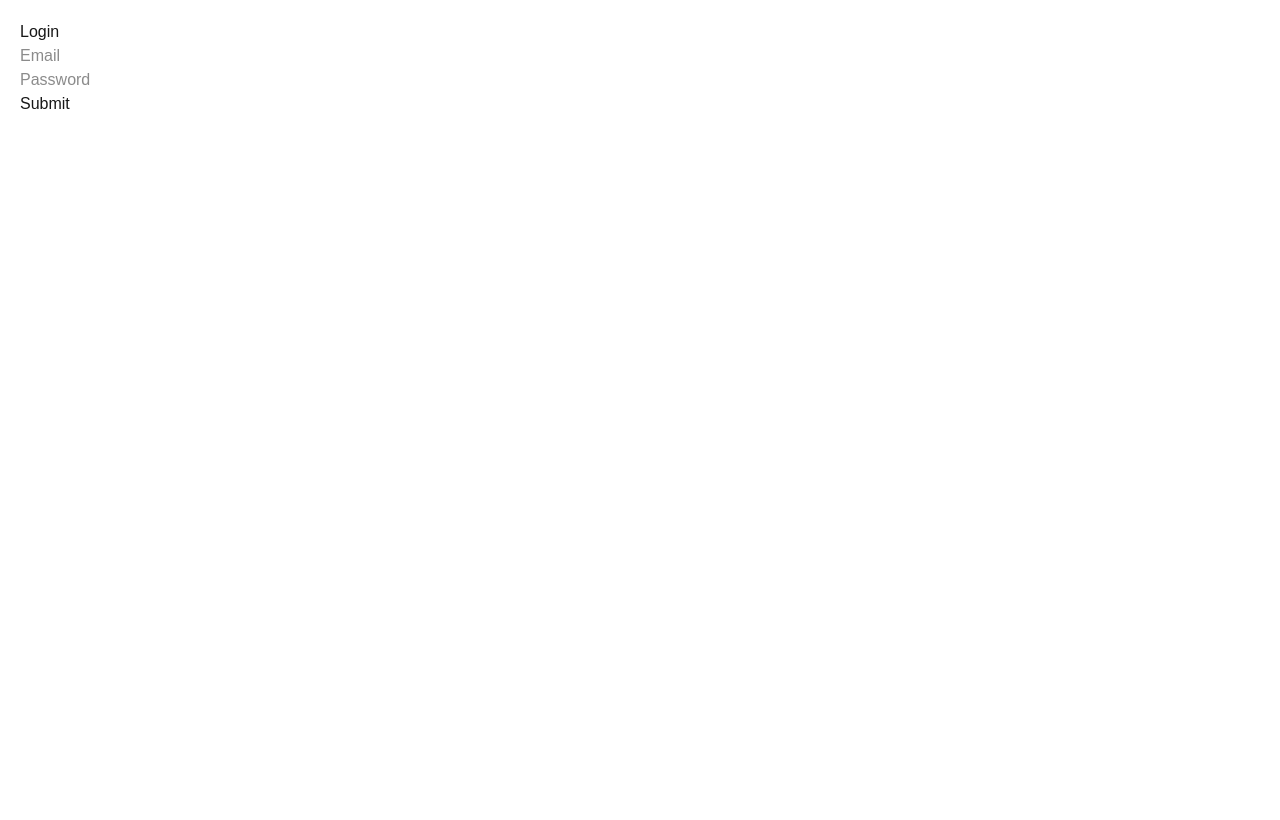
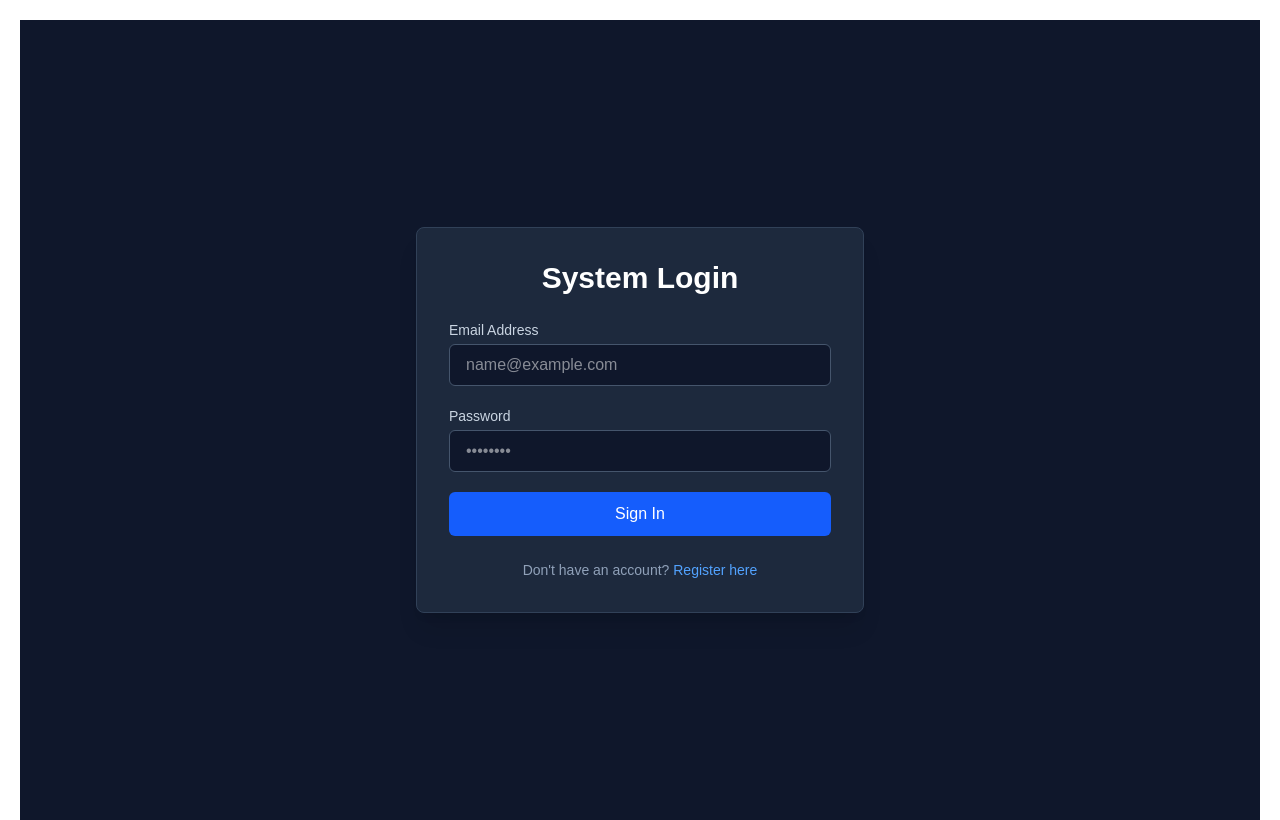
Before and after one commit to RahilMaiyani/AuthNext, a Next.js app: page /login in a window 1280 px wide. Built offline with nearby package versions, Linux system fonts and the light colour scheme; no server answers.

Commit message:
Frontend Fixed and implemented user approvel

```diff
--- /dev/null
+++ b/app/(dashboard)/admin/pending/page.tsx
@@ -0,0 +1,95 @@
+"use client";
+
+import { changeUserStatus, getPendingUsers } from "@/lib/actions/user.actions";
+import { IUser } from "@/lib/globalTypes";
+import { useEffect, useState } from "react";
+
+const Pending = () => {
+  const [pendingUsers, setPendingUsers] = useState<IUser[]>([]);
+  const [isLoading, setIsLoading] = useState(true);
+
+  useEffect(() => {
+    const fetchPendingUsers = async () => {
+      try {
+        const pu = await getPendingUsers();
+        if (pu?.pendingUsers) {
+          setPendingUsers(pu.pendingUsers);
+        }
+      } catch (error) {
+        console.error("Failed to fetch pending users", error);
+      } finally {
+        setIsLoading(false);
+      }
+    };
+
+    fetchPendingUsers();
+  }, []);
+
+  const handleApprove = async (userId: string) => {
+    try {
+      await changeUserStatus({ id: userId, status: "approved" });
+
+      setPendingUsers((prevUsers) => prevUsers.filter((u) => u._id !== userId));
+    } catch (error) {
+      console.error("Failed to approve user", error);
+      alert("Failed to approve user. Please try again.");
+    }
+  };
+
+  const handleReject = async (userId: string) => {
+    try {
+      await changeUserStatus({ id: userId, status: "rejected" });
+
+      setPendingUsers((prevUsers) => prevUsers.filter((u) => u._id !== userId));
+    } catch (error) {
+      console.error("Failed to approve user", error);
+      alert("Failed to approve user. Please try again.");
+    }
+  };
+
+  if (isLoading)
+    return <div className="p-4 text-white">Loading pending users...</div>;
+
+  return (
+    <div className="p-8">
+      <h1 className="text-2xl font-bold text-white mb-6">Pending Users :</h1>
+
+      {pendingUsers.length === 0 ? (
+        <p className="text-slate-400">No pending users to approve.</p>
+      ) : (
+        <div className="flex flex-col gap-4">
+          {pendingUsers.map((p) => (
+            <div
+              className="flex items-center justify-between bg-slate-800 p-4 rounded-lg border border-slate-700"
+              key={p._id}
+            >
+              <div>
+                <p className="text-white font-medium">{p.email}</p>
+                <p className="text-sm text-slate-400">
+                  Requested Role: {p.role}
+                </p>
+              </div>
+              <div>
+                <button
+                  onClick={() => handleApprove(p._id)}
+                  className="bg-emerald-600 hover:bg-emerald-500 text-white px-4 py-2 mx-4 rounded-md transition-colors shadow-sm"
+                >
+                  Approve
+                </button>
+
+                <button
+                  onClick={() => handleReject(p._id)}
+                  className="bg-red-600 hover:bg-red-500 text-white px-4 py-2 rounded-md transition-colors shadow-sm"
+                >
+                  Reject
+                </button>
+              </div>
+            </div>
+          ))}
+        </div>
+      )}
+    </div>
+  );
+};
+
+export default Pending;
--- a/app/(dashboard)/layout.tsx
+++ b/app/(dashboard)/layout.tsx
@@ -43,6 +43,14 @@ export default function DashboardLayout({
               Admin Roster
             </Link>
           )}
+          {user?.role === "admin" && (
+            <Link
+              href="/admin/pending"
+              className={getLinkClass("/admin/pending")}
+            >
+              Pending Users
+            </Link>
+          )}
         </nav>
 
         {/* Bottom Action */}
--- a/app/(dashboard)/user/page.tsx
+++ b/app/(dashboard)/user/page.tsx
@@ -1,22 +1,75 @@
+// app/(dashboard)/user/page.tsx
 "use client";
 
-import { useAuth } from "../../context/AuthContext";
-import { useRouter } from "next/navigation";
+import { useAuth } from "@/app/context/AuthContext";
 
 export default function UserDashboard() {
-  const { logout } = useAuth();
+  const { user, isLoading } = useAuth();
 
-  const router = useRouter();
+  if (isLoading) {
+    return (
+      <div className="flex h-full items-center justify-center">
+        <p className="text-slate-400 animate-pulse">Loading dashboard...</p>
+      </div>
+    );
+  }
 
-  const handleLogout = async () => {
-    logout();
+  if (!user) return null;
 
-    router.push("/login");
-  };
   return (
-    <div>
-      <h1>User Dashboard</h1>
-      <button onClick={handleLogout}>Logout</button>
+    <div className="max-w-4xl mx-auto">
+      <h1 className="text-3xl font-bold text-white mb-6">My Dashboard</h1>
+
+      <div className="bg-slate-800 rounded-lg p-6 border border-slate-700 shadow-xl">
+        <h2 className="text-xl font-semibold text-slate-200 mb-4">
+          Account Details
+        </h2>
+
+        <div className="space-y-4">
+          <div>
+            <span className="block text-sm text-slate-400">Email Address</span>
+            <span className="text-lg text-white">{user.email}</span>
+          </div>
+
+          <div>
+            <span className="block text-sm text-slate-400">Account ID</span>
+            <span className="text-md font-mono text-slate-300">{user._id}</span>
+          </div>
+
+          <div className="flex gap-6">
+            <div>
+              <span className="block text-sm text-slate-400 mb-1">Role</span>
+              <span className="px-3 py-1 bg-blue-900/50 text-blue-400 rounded border border-blue-800 text-sm capitalize">
+                {user.role}
+              </span>
+            </div>
+
+            <div>
+              <span className="block text-sm text-slate-400 mb-1">Status</span>
+              <span
+                className={`px-3 py-1 rounded border text-sm capitalize ${
+                  user.status === "pending"
+                    ? "bg-amber-900/50 text-amber-400 border-amber-800"
+                    : "bg-emerald-900/50 text-emerald-400 border-emerald-800"
+                }`}
+              >
+                {user.status}
+              </span>
+            </div>
+          </div>
+        </div>
+
+        {/* Pending Status Warning */}
+        {user.status === "pending" && (
+          <div className="mt-6 p-4 bg-amber-900/30 border border-amber-800 rounded-md">
+            <p className="text-amber-200 text-sm">
+              <strong>Notice:</strong> Your account is currently pending
+              approval. Some features may be restricted until an administrator
+              updates your status.
+            </p>
+          </div>
+        )}
+      </div>
     </div>
   );
 }
--- a/app/api/auth/refresh/route.ts
+++ b/app/api/auth/refresh/route.ts
@@ -5,6 +5,7 @@ import User from "@/models/User";
 import dbConnect from "@/lib/dbConnect";
 import { cookies } from "next/headers";
 import { generateAccessToken } from "@/lib/jwt";
+import { IUser } from "@/lib/globalTypes";
 
 export async function POST(req: Request) {
   try {
@@ -43,7 +44,7 @@ export async function POST(req: Request) {
       );
     }
 
-    const user = await User.findById(decoded.userId)
+    const user: IUser = await User.findById(decoded.userId)
       .select(["-createdAt", "-updatedAt", "-__v"])
       .lean();
     // console.log("decoded user in refresh : ", decoded);
--- a/app/context/AuthContext.tsx
+++ b/app/context/AuthContext.tsx
@@ -3,6 +3,7 @@
 import React, { createContext, useContext, useState, useEffect } from "react";
 import { api, setAccessToken } from "@/lib/axios";
 import { IUser, AuthContextType } from "@/lib/globalTypes";
+import { useRouter } from "next/navigation";
 
 const AuthContext = createContext<AuthContextType>({
   user: null,
@@ -20,7 +21,8 @@ export const AuthProvider = ({ children }: { children: React.ReactNode }) => {
       try {
         const res = await api.post("/auth/refresh");
 
-        const { accessToken, user } = res.data;
+        const { accessToken, user }: { accessToken: string; user: IUser } =
+          res.data;
 
         setAccessToken(accessToken);
         setUser(user);
@@ -33,6 +35,8 @@ export const AuthProvider = ({ children }: { children: React.ReactNode }) => {
 
     hydrateSession();
   }, []);
+
+  const router = useRouter();
 
   const login = (token: string, userData: IUser) => {
     setAccessToken(token);
@@ -47,6 +51,7 @@ export const AuthProvider = ({ children }: { children: React.ReactNode }) => {
     } finally {
       setAccessToken(null);
       setUser(null);
+      router.push("/login");
     }
   };
 
--- a/app/login/page.tsx
+++ b/app/login/page.tsx
@@ -1,24 +1,30 @@
+// app/login/page.tsx
 "use client";
 
 import { useState } from "react";
 import { useRouter } from "next/navigation";
 import { api } from "@/lib/axios";
 import { useAuth } from "../context/AuthContext";
+import Link from "next/link";
 
 export default function LoginPage() {
   const [email, setEmail] = useState("");
   const [password, setPassword] = useState("");
+  const [error, setError] = useState("");
+  const [isSubmitting, setIsSubmitting] = useState(false);
+
   const router = useRouter();
-
   const { login } = useAuth();
 
   const handleSubmit = async (e: React.SubmitEvent) => {
     e.preventDefault();
+    setError("");
+    setIsSubmitting(true);
+
     try {
       const response = await api.post("/auth/login", { email, password });
 
       const { accessToken, user } = response.data;
-
       login(accessToken, user);
 
       if (user.role === "admin") {
@@ -26,31 +32,89 @@ export default function LoginPage() {
       } else {
         router.push("/user");
       }
-    } catch (error: any) {
-      console.error("Login Failed:", error?.response?.data || error.message);
+    } catch (err: any) {
+      const errorMsg =
+        err?.response?.data?.error || "Invalid credentials. Please try again.";
+      setError(errorMsg);
+      console.error("Login Failed:", err?.response?.data || err.message);
+    } finally {
+      setIsSubmitting(false);
     }
   };
 
   return (
+    <div className="flex min-h-screen items-center justify-center bg-slate-900 px-4">
+      <div className="w-full max-w-md bg-slate-800 rounded-lg shadow-xl p-8 border border-slate-700">
+        <h1 className="text-3xl font-bold text-white mb-6 text-center">
+          System Login
+        </h1>
+
+        {error && (
+          <div className="mb-4 p-3 bg-red-900/50 border border-red-500 rounded text-red-200 text-sm">
+            {error}
+          </div>
+        )}
+
+        <form onSubmit={handleSubmit} className="flex flex-col gap-5">
           <div>
-      <h1>Login</h1>
-      <form onSubmit={handleSubmit}>
+            <label
+              htmlFor="email"
+              className="block text-sm font-medium text-slate-300 mb-1"
+            >
+              Email Address
+            </label>
             <input
+              id="email"
               type="email"
-          placeholder="Email"
+              placeholder="name@example.com"
+              value={email}
               onChange={(e) => setEmail(e.target.value)}
               required
+              className="w-full px-4 py-2 bg-slate-900 border border-slate-600 rounded-md text-white focus:outline-none focus:ring-2 focus:ring-blue-500 focus:border-transparent transition-all"
             />
-        <br />
+          </div>
+
+          <div>
+            <label
+              htmlFor="password"
+              className="block text-sm font-medium text-slate-300 mb-1"
+            >
+              Password
+            </label>
             <input
+              id="password"
               type="password"
-          placeholder="Password"
+              placeholder="••••••••"
+              value={password}
               onChange={(e) => setPassword(e.target.value)}
               required
+              className="w-full px-4 py-2 bg-slate-900 border border-slate-600 rounded-md text-white focus:outline-none focus:ring-2 focus:ring-blue-500 focus:border-transparent transition-all"
             />
-        <br />
-        <button type="submit">Submit</button>
+          </div>
+
+          <button
+            type="submit"
+            disabled={isSubmitting}
+            className={`w-full py-2.5 rounded-md font-medium text-white transition-colors ${
+              isSubmitting
+                ? "bg-blue-600/50 cursor-not-allowed"
+                : "bg-blue-600 hover:bg-blue-700 active:bg-blue-800"
+            }`}
+          >
+            {isSubmitting ? "Authenticating..." : "Sign In"}
+          </button>
         </form>
+
+        <div className="mt-6 text-center text-sm text-slate-400">
+          Don't have an account?{" "}
+          <Link
+            href="/register"
+            className="text-blue-400 hover:text-blue-300 hover:underline"
+          >
+            Register here
+          </Link>
+        </div>
+      </div>
     </div>
   );
 }
```
Also changed, not shown: app/api/auth/login/route.ts (+6 -1 lines), lib/actions/user.actions.ts (+63 -2 lines). Lines whose indentation alone changed are shown as unchanged.
